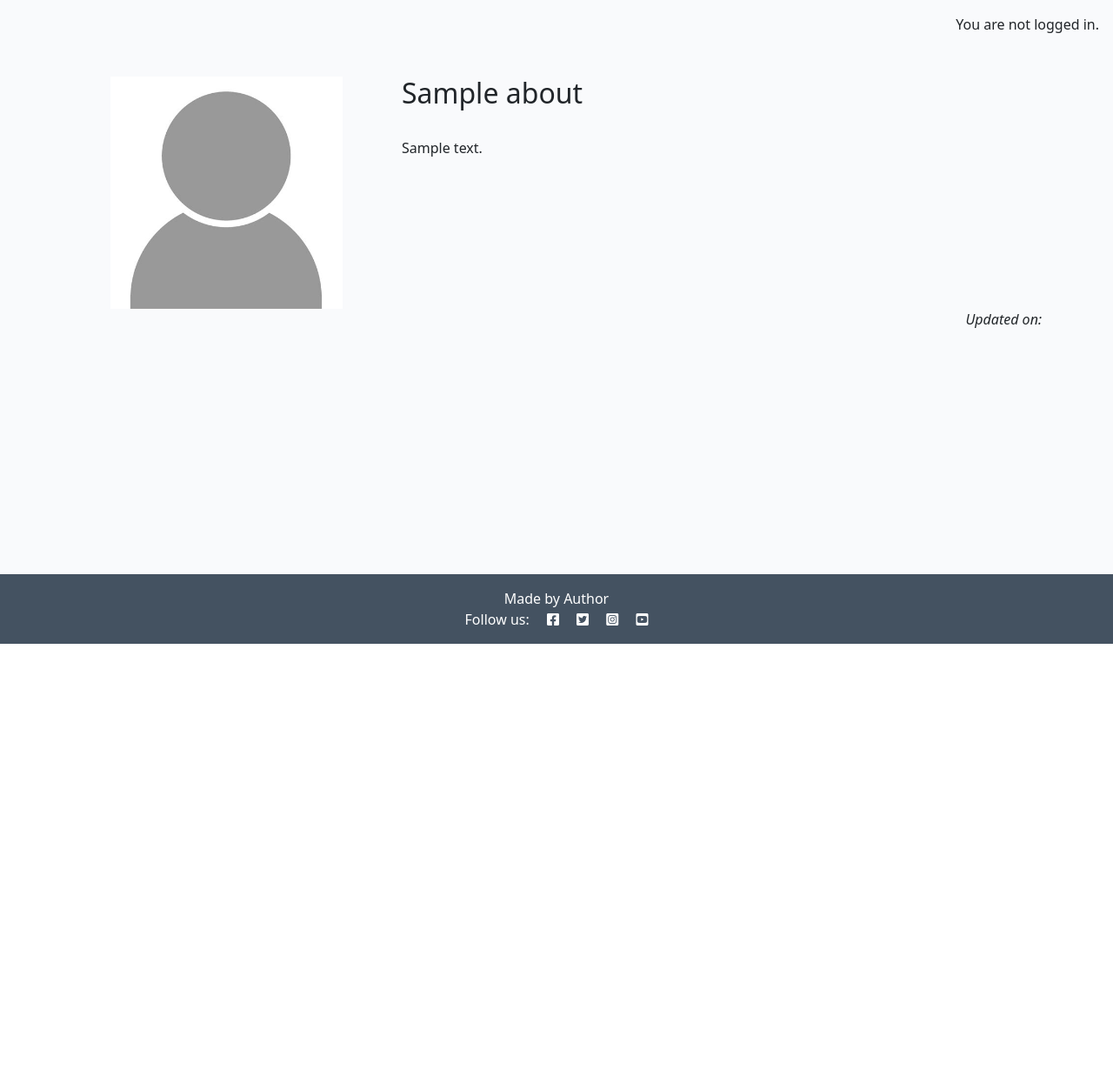
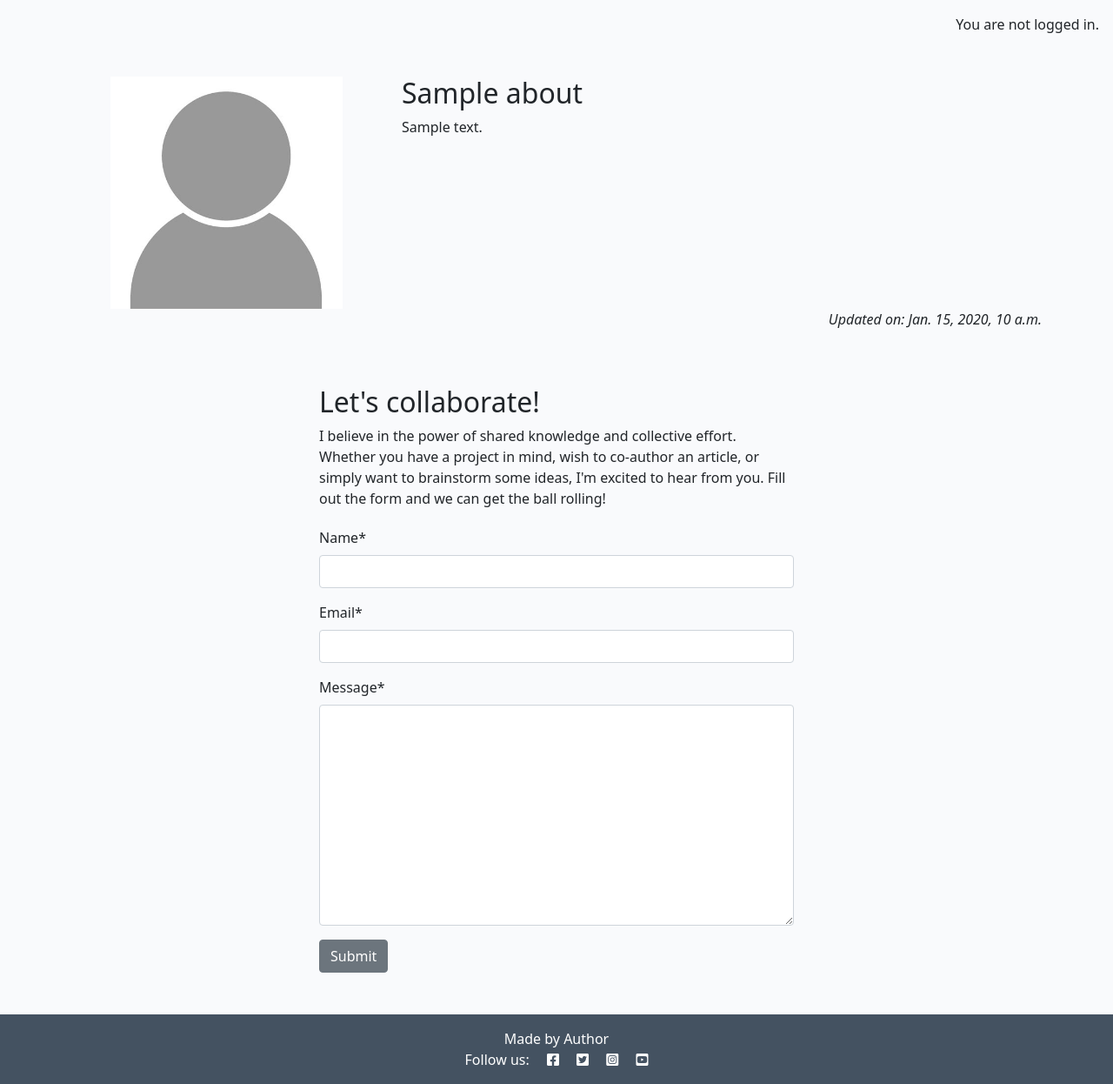
Before and after one commit to harrypmdev/django-blog, a Django app: page /about/ in a window 1280 px wide. Shown: the part 60-1306 px from the top of the page at 87% size. Before the commit the page ends 800 px from the top, so only its background shows below. Run offline with Django 4.2, Linux system fonts and the light colour scheme; tables that the repository leaves empty hold one stand-in row (values such as "Sample post"); some libraries are stand-ins or nearby versions.

Commit message:
feat: add collaboration request form to about_me

```diff
--- /dev/null
+++ b/about/forms.py
@@ -0,0 +1,8 @@
+from .models import CollaborateRequest
+from django import forms
+
+
+class CollaborateForm(forms.ModelForm):
+    class Meta:
+        model = CollaborateRequest
+        fields = ('name', 'email', 'message')
--- a/about/models.py
+++ b/about/models.py
@@ -1,10 +1,22 @@
 from django.db import models
 
 # Create your models here.
+
+
 class About(models.Model):
-    title = models.CharField(max_length=200, unique=True)
+    title = models.CharField(max_length=200)
+    updated_on = models.DateTimeField(auto_now=True)
     content = models.TextField()
-    updated_on = models.DateTimeField(auto_now=True)
 
     def __str__(self):
         return self.title
+
+
+class CollaborateRequest(models.Model):
+    name = models.CharField(max_length=200)
+    email = models.EmailField()
+    message = models.TextField()
+    read = models.BooleanField(default=False)
+
+    def __str__(self):
+        return f"Collaboration request from {self.name}"
--- a/about/templates/about/about_me.html
+++ b/about/templates/about/about_me.html
@@ -1,24 +1,43 @@
 {% extends 'base.html' %}
+{% load static %}
+{% load crispy_forms_tags %}
+
 {% block content %}
-{% load static %}
 <div class="container mt-5">
     <div class="row">
-        <div class="col-4 text-center">
+        <div class="col-12 col-md-4 text-center">
             <img src="{% static 'images/nobody.jpg' %}" width="75%">
         </div>
-        <div class="col-8">
-            <!-- Title goes between these h2 tags -->
+        <div class="col-12 col-md-8">
             <h2>{{ about.title }}</h2>
-            <br>
-            <!-- Content goes directly underneath this -->
-             {{ about.content | safe}}
+            {{ about.content | safe }}
         </div>
     </div>
     <div class="row">
         <div class="col text-right">
-            <!-- Updated on field goes in here -->
-            <p class="text-end"><em>Updated on: </em></p>
+          <!-- Updated on field goes in here -->
+
+          <p class="text-end"><em>Updated on: {{ about.updated_on }}</em></p>
         </div>
-      </div>
+    </div>
+    <div class="row justify-content-center">
+        <div class="col-12 col-md-6 my-5">
+            <h2>Let's collaborate!</h2>
+            <p>I believe in the power of shared knowledge and collective effort.
+                Whether you have a project in mind, wish to co-author
+                an article, or simply want to brainstorm some ideas,
+                I'm excited to hear from you. Fill out the form
+                and we can get the ball rolling!</p>
+            <!-- add your form here. Your submit button should
+                                have the classes of btn, btn-secondary -->
+            <form id="collaborateForm" method="post"
+            style="margin-top: 1.3em;">
+            {{ collaborate_form | crispy }}
+            {% csrf_token %}
+            <button id="submitButton" type="submit"
+                class="btn btn-secondary">Submit</button>
+            </form>
+        </div>
+    </div>
 </div>
 {% endblock content %}
--- a/about/views.py
+++ b/about/views.py
@@ -1,12 +1,27 @@
 from django.shortcuts import render
+from django.contrib import messages
 from .models import About
+from .forms import CollaborateForm
 
 # Create your views here.
 
 def about_me(request):
     about = About.objects.all().first()
+    if request.method == 'POST':
+        collaborate_form = CollaborateForm(data=request.POST)
+        if collaborate_form.is_valid():
+            comment = collaborate_form.save()
+            messages.add_message(
+                request,
+                messages.SUCCESS,
+                'Collaboration request received! I endeavour to respond within 2 working days.'
+            )
+    collaborate_form = CollaborateForm()
     return render(
         request,
         'about/about_me.html',
-        {"about": about},
+        {
+        "about": about,
+        "collaborate_form": collaborate_form,
+        },
     )
--- a/codestar/settings.py
+++ b/codestar/settings.py
@@ -34,8 +34,7 @@ SECRET_KEY = os.environ.get('SECRET_KEY')
 # SECURITY WARNING: don't run with debug turned on in production!
 DEBUG = True
 
-ALLOWED_HOSTS = ['8000-harrypmdev-djangoblog-050qxavpju7.ws.codeinstitute-ide.net',
-'https://8000-harrypmdev-djangoblog-9flo70syblz.ws.codeinstitute-ide.net/',
+ALLOWED_HOSTS = ['8000-harrypmdev-djangoblog-hn6kv2o6p42.ws-eu116.gitpod.io',
 '.herokuapp.com']
 
 
--- a/static/js/script.js
+++ /dev/null
@@ -1 +0,0 @@
-console.log("MY TEST MESSAGE!");
```
Also changed, not shown: about/admin.py (+14 -1 lines), blog/models.py (+19 -0 lines), about/migrations/0002_collaboraterequest_alter_about_title.py (added), blog/migrations/0006_about_collaboraterequest.py (added).
